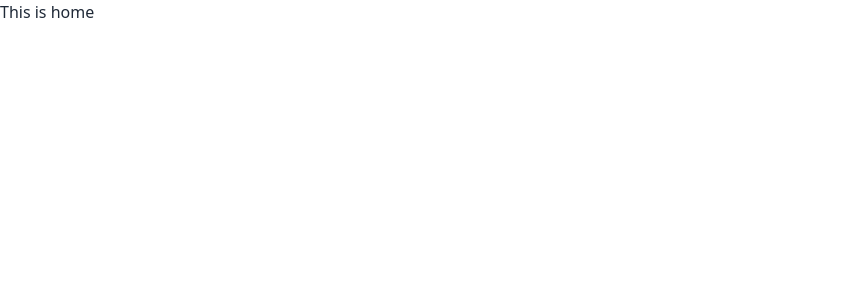
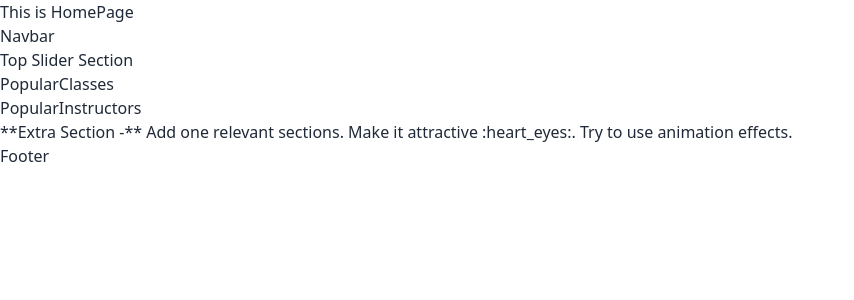
Before and after one commit to mehrabhossain1/summer-camp-school-client, a React (Vite) app: page / in a window 1280 px wide. Shown: the top 300 px of the page, without its empty margins (0-854 px from the left). Built offline with nearby package versions, Linux system fonts and the light colour scheme.

Commit message:
Initial setup of HomePage

```diff
--- /dev/null
+++ b/src/components/Footer/Footer.jsx
@@ -0,0 +1,5 @@
+const Footer = () => {
+  return <div>Footer</div>;
+};
+
+export default Footer;
--- /dev/null
+++ b/src/components/Login/Login.jsx
@@ -0,0 +1,5 @@
+const Login = () => {
+  return <div>Login</div>;
+};
+
+export default Login;
--- /dev/null
+++ b/src/components/Navbar/Navbar.jsx
@@ -0,0 +1,5 @@
+const Navbar = () => {
+  return <div>Navbar</div>;
+};
+
+export default Navbar;
--- /dev/null
+++ b/src/components/Register/Register.jsx
@@ -0,0 +1,5 @@
+const Register = () => {
+  return <div>Register</div>;
+};
+
+export default Register;
--- /dev/null
+++ b/src/layout/Dashboard.jsx
@@ -0,0 +1,5 @@
+const Dashboard = () => {
+  return <div>Dashboard</div>;
+};
+
+export default Dashboard;
--- /dev/null
+++ b/src/pages/Classes/Classes.jsx
@@ -0,0 +1,5 @@
+const Classes = () => {
+  return <div>Classes</div>;
+};
+
+export default Classes;
--- /dev/null
+++ b/src/pages/Home/Banner/Banner.jsx
@@ -0,0 +1,5 @@
+const Banner = () => {
+  return <div>Top Slider Section</div>;
+};
+
+export default Banner;
--- a/src/pages/Home/Home/Home.jsx
+++ b/src/pages/Home/Home/Home.jsx
@@ -1,7 +1,22 @@
+import Footer from "../../../components/Footer/Footer";
+import Navbar from "../../../components/Navbar/Navbar";
+import Banner from "../Banner/Banner";
+import PopularClasses from "../PopularClasses/PopularClasses";
+import PopularInstructors from "../PopularInstructors/PopularInstructors";
+
 const Home = () => {
   return (
     <div>
-      <h2>This is home</h2>
+      <h2>This is HomePage</h2>
+      <Navbar />
+      <Banner />
+      <PopularClasses />
+      <PopularInstructors />
+      <div>
+        **Extra Section -** Add one relevant sections. Make it attractive
+        :heart_eyes:. Try to use animation effects.
+      </div>
+      <Footer />
     </div>
   );
 };
--- /dev/null
+++ b/src/pages/Home/PopularClasses/PopularClasses.jsx
@@ -0,0 +1,5 @@
+const PopularClasses = () => {
+  return <div>PopularClasses</div>;
+};
+
+export default PopularClasses;
--- /dev/null
+++ b/src/pages/Home/PopularInstructors/PopularInstructors.jsx
@@ -0,0 +1,5 @@
+const PopularInstructors = () => {
+  return <div>PopularInstructors</div>;
+};
+
+export default PopularInstructors;
--- /dev/null
+++ b/src/pages/Instructors/Instructors.jsx
@@ -0,0 +1,5 @@
+const Instructors = () => {
+  return <div>Instructors</div>;
+};
+
+export default Instructors;
```
Also changed, not shown: src/routes/Routes.jsx (+10 -0 lines).
